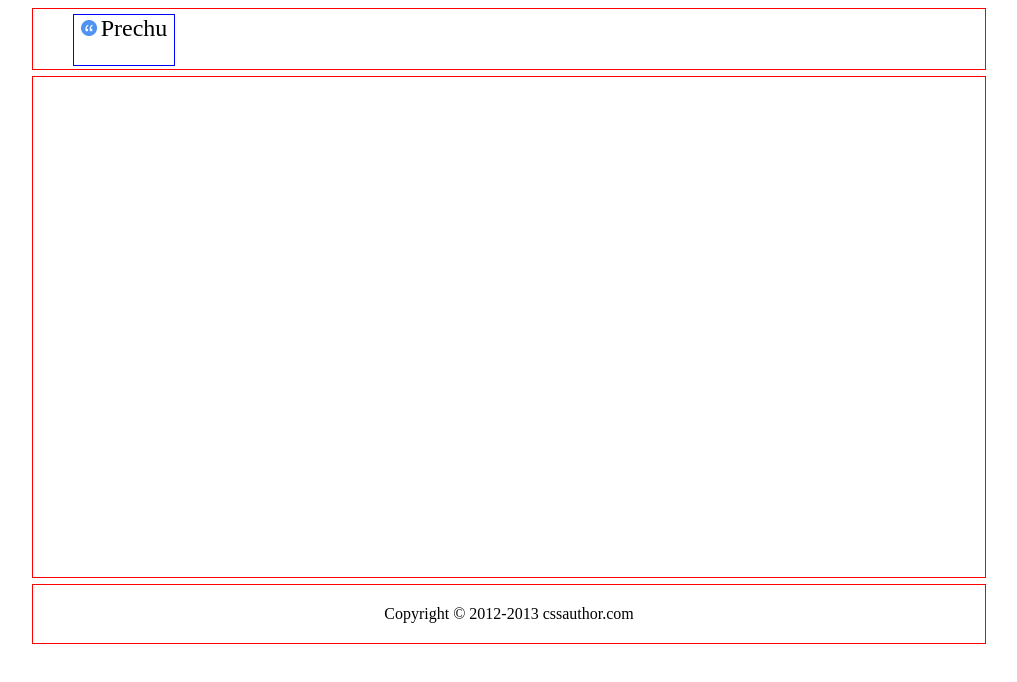
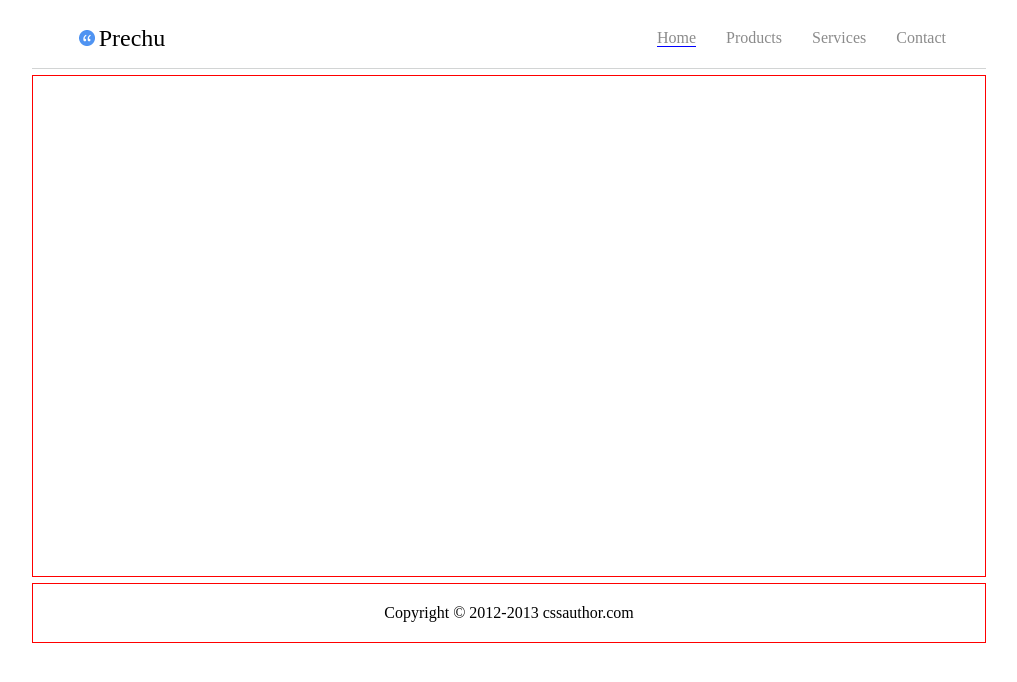
Before and after one commit to duytung95nb/html-css, a plain HTML site: page index.html in a window 1280 px wide. Shown: the whole page, without its empty margins (131-1148 px from the left). Drawn offline with Linux system fonts and the light colour scheme.

Commit message:
_ Finish header function (add navigation bar component)

```diff
--- a/assets/css/style.css
+++ b/assets/css/style.css
@@ -1,14 +1,35 @@
-
+html {
+    margin: 0;
+    padding: 0;
+}
+ul {
+    margin: 0;
+    padding: 0;
+    list-style-type: none;
+}
 /* Page */
 .page {
     width: 954px;
     margin: auto;
 }
 .page .header {
-    border: 1px solid red;
     height: 50px;
     padding: 5px 40px 5px 40px;
     margin-bottom: 6px;
+    display: flex;
+    flex-direction: row;
+    border-bottom: 1px solid #D2D4D4;
+}
+.page .header .brand-area{
+    display: block;
+    width: 20%;
+    text-align: left;
+    margin: auto 0;
+}
+.page .header .nav-area{
+    display: inline-block;
+    width: 80%;
+    text-align: right;
 }
 .page .content {
     border: 1px solid red;
@@ -29,7 +50,6 @@
 
 /* Brand */
 .brand {
-    border: 1px solid blue;
     text-align: center;
     text-decoration: none;
     color: black;
@@ -44,3 +64,26 @@
     font-size: 24px;
 }
 /* End of Brand */
+
+/* Navbar */
+.nav {
+    display: flex;
+    height: 100%;
+    align-items: center;
+    justify-content: flex-end;
+}
+.nav .item {
+    display: inline-block;
+    margin-left: 30px;
+    margin-top: auto;
+    margin-bottom: auto;
+    text-decoration-style: none;
+}
+.nav .item .active {
+    border-bottom: 1px solid blue;
+}
+.nav .item .text {
+    color: #8B8B8B;
+    text-decoration: none;
+}
+/* End of Navbar */
--- a/index.html
+++ b/index.html
@@ -9,10 +9,28 @@
 <body>
   <div class="page">
     <header class="header">
-      <a class="brand" href="#">
-        <img class="icon" src="assets/images/icons/brand-icon.png" alt="brand icon">
-        <span class="name">Prechu</span>
-      </a>
+      <div class="brand-area">
+        <a class="brand" href="#">
+          <img class="icon" src="assets/images/icons/brand-icon.png" alt="brand icon">
+          <span class="name">Prechu</span>
+        </a>
+      </div>
+      <div class="nav-area">
+        <ul class="nav">
+          <li class="item">
+            <a class="text active" href="#">Home</a>
+          </li>
+          <li class="item">
+            <a class="text" href="#">Products</a>
+          </li>
+          <li class="item">
+            <a class="text" href="#">Services</a>
+          </li>
+          <li class="item">
+            <a class="text" href="#">Contact</a>
+          </li>
+        </ul>
+      </div>
     </header>
     <div class="content"></div>
     <footer class="footer">
```
